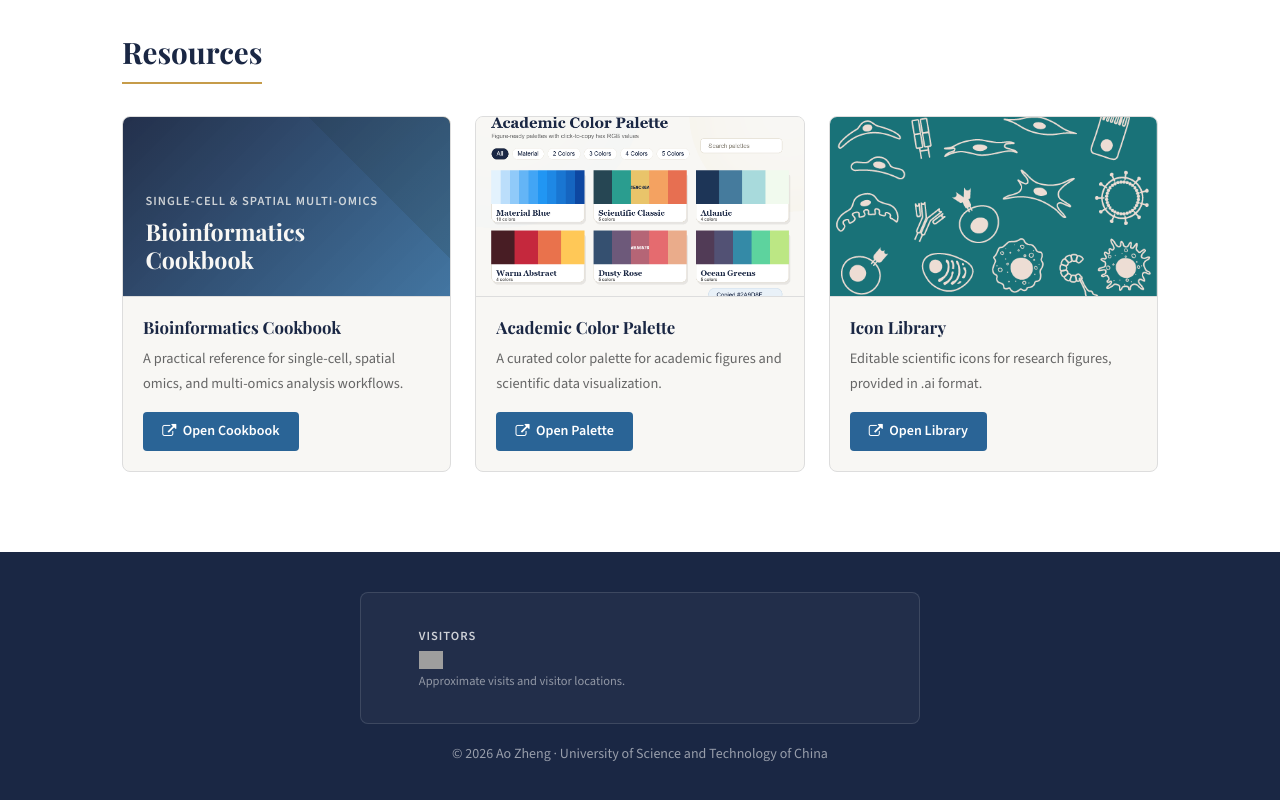
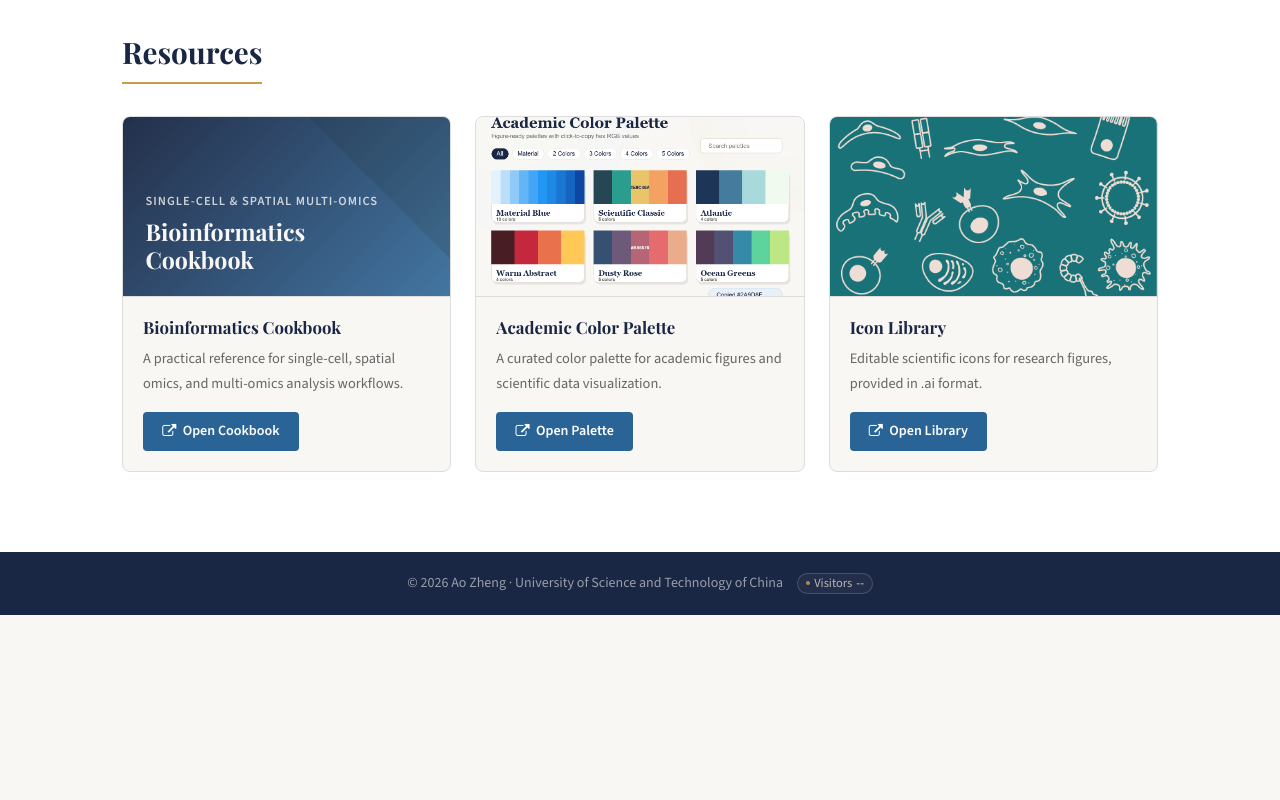
Before and after one commit to Ao0O0oZ/Ao0O0oZ.github.io, a plain HTML site: page index.html in a window 1280 px wide. Shown: the part 2880-3680 px from the top of the page. After the commit the page ends 3495 px from the top, so only its background shows below. Drawn offline with nearby package versions, Linux system fonts and the light colour scheme; grey boxes are pictures that could not be loaded; a web font is replaced by a local one.

Commit message:
Refine footer counter and update icon library

```diff
--- a/css/academic.css
+++ b/css/academic.css
@@ -707,72 +707,48 @@ a:hover { text-decoration: underline; }
 #footer {
     background: var(--navy);
     color: rgba(255, 255, 255, 0.55);
-    padding: 2.5rem 0;
+    padding: 1.2rem 0;
     text-align: center;
     font-size: 0.875rem;
 }
 
 #footer p + p { margin-top: 0.6rem; }
 
-.visitor-widget {
-    display: flex;
+.footer-line {
+    display: inline-flex;
     align-items: center;
     justify-content: center;
-    gap: 1rem;
-    max-width: 560px;
-    margin: 0 auto 1.1rem;
-    padding: 0.75rem 0.9rem;
-    border: 1px solid rgba(255, 255, 255, 0.12);
-    border-radius: 8px;
-    background: rgba(255, 255, 255, 0.035);
+    flex-wrap: wrap;
+    gap: 0.9rem;
+    margin: 0;
 }
 
-.visitor-summary {
-    display: grid;
-    justify-items: start;
+.visitor-counter {
+    display: inline-flex;
+    align-items: center;
     gap: 0.25rem;
-    min-width: 165px;
-    text-align: left;
+    padding: 0.22rem 0.48rem;
+    border: 1px solid rgba(248, 239, 218, 0.18);
+    border-radius: 999px;
+    background: rgba(255, 255, 255, 0.035);
+    color: rgba(248, 239, 218, 0.72);
+    font-size: 0.78rem;
+    line-height: 1;
+    white-space: nowrap;
 }
 
-.visitor-label {
-    color: rgba(255, 255, 255, 0.78);
-    font-size: 0.78rem;
-    font-weight: 700;
-    letter-spacing: 0.08em;
-    text-transform: uppercase;
+.visitor-counter::before {
+    content: '';
+    width: 4px;
+    height: 4px;
+    border-radius: 50%;
+    background: var(--accent);
+    opacity: 0.85;
 }
 
-.visitor-summary img {
-    display: block;
-    height: 18px;
-}
-
-.visitor-summary p {
-    margin: 0;
-    color: rgba(255, 255, 255, 0.5);
-    font-size: 0.78rem;
-    line-height: 1.35;
-}
-
-.visitor-map {
-    display: grid;
-    place-items: center;
-    min-width: 220px;
-    min-height: 106px;
-    overflow: hidden;
-}
-
-.visitor-map a,
-.visitor-map img,
-.visitor-map canvas,
-.visitor-map iframe {
-    max-width: 100%;
-}
-
-.visitor-map noscript {
-    color: rgba(255, 255, 255, 0.48);
-    font-size: 0.82rem;
+#vercount_value_site_uv {
+    color: rgba(248, 239, 218, 0.9);
+    font-variant-numeric: tabular-nums;
 }
 
 #footer a {
@@ -854,22 +830,7 @@ a:hover { text-decoration: underline; }
 
     .contact-info { flex-direction: column; gap: 0.45rem; }
 
-    .visitor-widget {
-        align-items: stretch;
-        flex-direction: column;
-        gap: 0.75rem;
-        padding: 0.75rem;
-    }
-
-    .visitor-summary {
-        justify-items: center;
-        text-align: center;
-    }
-
-    .visitor-map {
-        min-width: 0;
-        min-height: 106px;
-    }
+    .footer-line { gap: 0.65rem; }
 }
 
 @media (max-width: 480px) {
--- a/index.html
+++ b/index.html
@@ -230,24 +230,13 @@
 <!-- ===================== FOOTER ===================== -->
 <footer id="footer">
     <div class="container">
-        <div class="visitor-widget" aria-label="Visitor statistics">
-            <div class="visitor-summary">
-                <span class="visitor-label">Visitors</span>
-                <img src="https://hits.sh/ao0o0oz.github.io.svg?style=flat-square&label=visitors&color=2a6496&labelColor=1a2744" alt="Visitor count">
-                <p>Approximate visits and visitor locations.</p>
-            </div>
-            <div class="visitor-map" aria-label="Visitor location map">
-                <script>
-                    var _wau = _wau || [];
-                    _wau.push(["map", "ao0o0ozgithubio", "qvo", "220", "110", "natural", "star-blue"]);
-                </script>
-                <script async src="https://waust.at/m.js"></script>
-                <noscript>Visitor map requires JavaScript.</noscript>
-            </div>
-        </div>
-        <p>&copy; 2026 Ao Zheng &middot; University of Science and Technology of China</p>
+        <p class="footer-line">
+            <span>&copy; 2026 Ao Zheng &middot; University of Science and Technology of China</span>
+            <span class="visitor-counter" aria-label="Visitor count">Visitors <span id="vercount_value_site_uv">--</span></span>
+        </p>
     </div>
 </footer>
+<script defer src="https://events.vercount.one/js"></script>
 
 <!-- Navigation behavior (vanilla JS — no jQuery required) -->
 <script>
```
Also changed, not shown: resources/icon_library.html (+2 -1 lines), resources/icon_library_thumbs/species/mouse.png (added), 1 other file.
